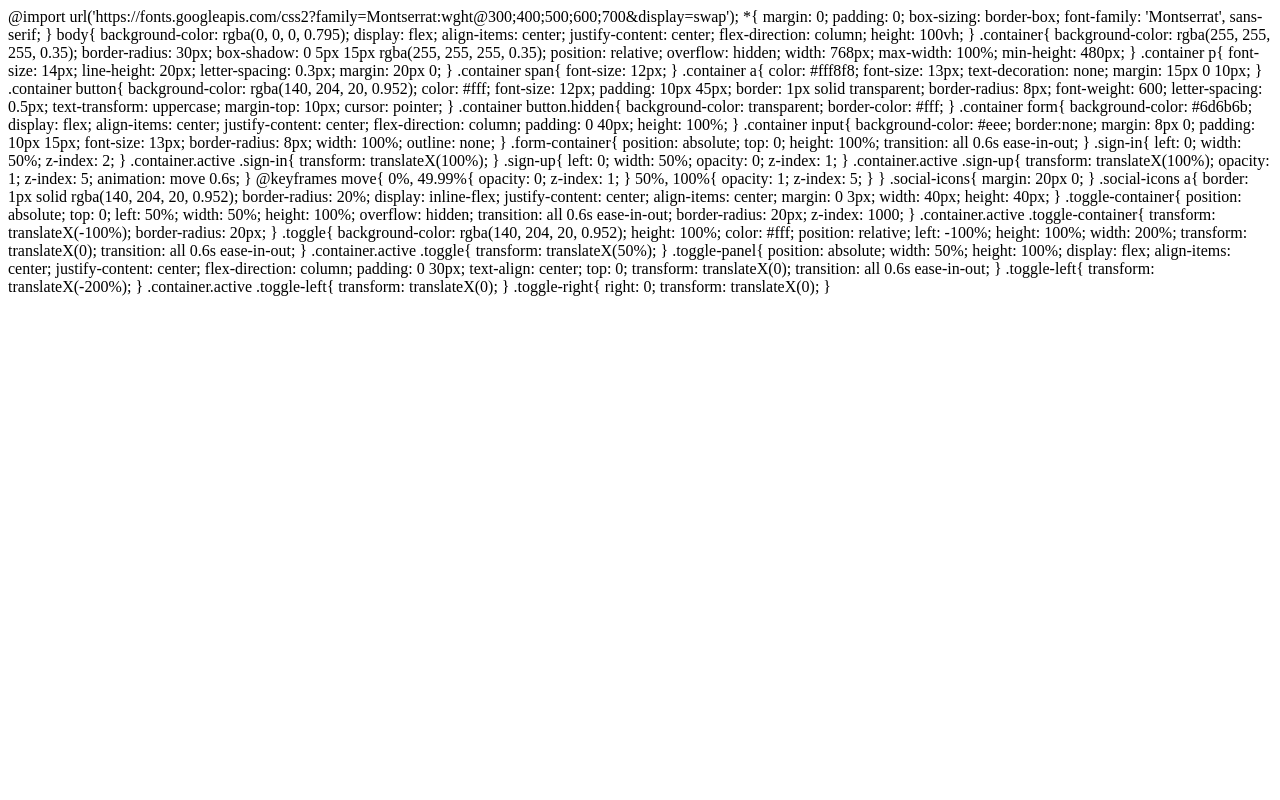
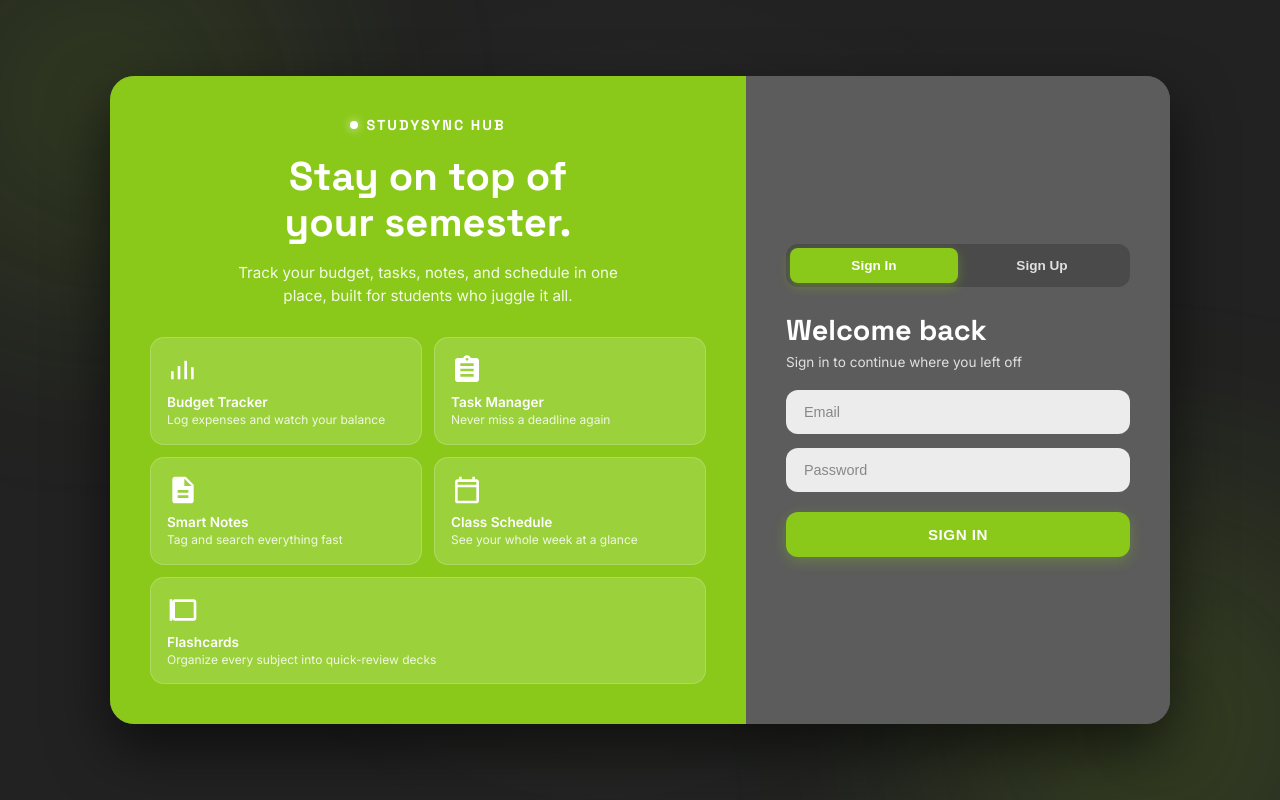
Before and after one commit to StudySyncTeam/Initial-StudySync-project, a Flask app: template templates/index.html in a window 1280 px wide. Run offline with Flask 3, Linux system fonts and the light colour scheme; the template is opened without the code that fills it, so the values that code supplies are empty.

Commit message:
Update dashboard styling, script logic, and index page

```diff
--- a/static/css/style.css
+++ b/static/css/style.css
@@ -1,3 +1,5 @@
+@import url('https://fonts.googleapis.com/css2?family=Space+Grotesk:wght@500;700&family=Inter:wght@400;500;600&display=swap');
+
 /* ==========================================================================
    1. RESET & DESIGN SYSTEM VARIABLES
    ========================================================================== */
--- a/templates/index.html
+++ b/templates/index.html
@@ -1,204 +1,99 @@
-@import url('https://fonts.googleapis.com/css2?family=Montserrat:wght@300;400;500;600;700&display=swap');
+<!DOCTYPE html>
+<html lang="en">
+<head>
+  <meta charset="UTF-8">
+  <meta name="viewport" content="width=device-width, initial-scale=1.0">
+  <title>StudySync Hub — Sign In</title>
+  <link rel="stylesheet" href="style.css">
+</head>
+<body>
 
-*{
-    margin: 0;
-    padding: 0;
-    box-sizing: border-box;
-    font-family: 'Montserrat', sans-serif;
-}
+  <div id="particles"></div>
+  <div class="bg-blob blob1"></div>
+  <div class="bg-blob blob2"></div>
+  <div class="bg-blob blob3"></div>
+  <div class="spotlight"></div>
 
-body{
-    background-color: rgba(0, 0, 0, 0.795);
-    display: flex;
-    align-items: center;
-    justify-content: center;
-    flex-direction: column;
-    height: 100vh;
-}
+  <div class="stage-wrap">
+    <div class="stage">
 
-.container{
-    background-color: rgba(255, 255, 255, 0.35);
-    border-radius: 30px;
-    box-shadow: 0 5px 15px rgba(255, 255, 255, 0.35);
-    position: relative;
-    overflow: hidden;
-    width: 768px;
-    max-width: 100%;
-    min-height: 480px;
-}
+      <!-- Left: showcase / feature panel -->
+      <section class="showcase">
+        <div class="brand"><span class="dot"></span>STUDYSYNC HUB</div>
+        <h1>Stay on top of<br>your semester.</h1>
+        <p class="lede">Track your budget, tasks, notes, and schedule in one place, built for students who juggle it all.</p>
 
-.container p{
-    font-size: 14px;
-    line-height: 20px;
-    letter-spacing: 0.3px;
-    margin: 20px 0;
-}
+        <div class="bento">
+          <div class="tilt-card bento-item">
+            <div class="ic">
+              <svg viewBox="0 0 24 24"><path d="M5 19h-2v-6h2v6zm5 0h-2v-10h2v10zm5 0h-2v-14h2v14zm5 0h-2v-9h2v9z"/></svg>
+            </div>
+            <div class="t">Budget Tracker</div>
+            <div class="d">Log expenses and watch your balance</div>
+          </div>
 
-.container span{
-    font-size: 12px;
-}
+          <div class="tilt-card bento-item">
+            <div class="ic">
+              <svg viewBox="0 0 24 24"><path d="M19 3h-4.18C14.4 1.84 13.3 1 12 1s-2.4.84-2.82 2H5c-1.1 0-2 .9-2 2v14c0 1.1.9 2 2 2h14c1.1 0 2-.9 2-2V5c0-1.1-.9-2-2-2zm-7 0c.55 0 1 .45 1 1s-.45 1-1 1-1-.45-1-1 .45-1 1-1zm5 14H7v-2h10v2zm0-4H7v-2h10v2zm0-4H7V7h10v2z"/></svg>
+            </div>
+            <div class="t">Task Manager</div>
+            <div class="d">Never miss a deadline again</div>
+          </div>
 
-.container a{
-    color: #fff8f8;
-    font-size: 13px;
-    text-decoration: none;
-    margin: 15px 0 10px;
-}
+          <div class="tilt-card bento-item">
+            <div class="ic">
+              <svg viewBox="0 0 24 24"><path d="M14 2H6c-1.1 0-1.99.9-1.99 2L4 20c0 1.1.89 2 1.99 2H18c1.1 0 2-.9 2-2V8l-6-6zm2 16H8v-2h8v2zm0-4H8v-2h8v2zm-3-5V3.5L18.5 9H13z"/></svg>
+            </div>
+            <div class="t">Smart Notes</div>
+            <div class="d">Tag and search everything fast</div>
+          </div>
 
-.container button{
-    background-color: rgba(140, 204, 20, 0.952);
-    color: #fff;
-    font-size: 12px;
-    padding: 10px 45px;
-    border: 1px solid transparent;
-    border-radius: 8px;
-    font-weight: 600;
-    letter-spacing: 0.5px;
-    text-transform: uppercase;
-    margin-top: 10px;
-    cursor: pointer;
-}
+          <div class="tilt-card bento-item">
+            <div class="ic">
+              <svg viewBox="0 0 24 24"><path d="M19 4h-1V2h-2v2H8V2H6v2H5c-1.11 0-1.99.9-1.99 2L3 20c0 1.1.89 2 2 2h14c1.1 0 2-.9 2-2V6c0-1.1-.9-2-2-2zm0 16H5V10h14v10zm0-12H5V6h14v2z"/></svg>
+            </div>
+            <div class="t">Class Schedule</div>
+            <div class="d">See your whole week at a glance</div>
+          </div>
 
-.container button.hidden{
-    background-color: transparent;
-    border-color: #fff;
-}
+          <div class="tilt-card bento-item wide">
+            <div class="ic">
+              <svg viewBox="0 0 24 24"><path d="M2 4v16h2V4H2zm18 0H6c-1.1 0-2 .9-2 2v12c0 1.1.9 2 2 2h14c1.1 0 2-.9 2-2V6c0-1.1-.9-2-2-2zm0 14H6V6h14v12z"/></svg>
+            </div>
+            <div class="t">Flashcards</div>
+            <div class="d">Organize every subject into quick-review decks</div>
+          </div>
+        </div>
+      </section>
 
-.container form{
-    background-color: #6d6b6b;
-    display: flex;
-    align-items: center;
-    justify-content: center;
-    flex-direction: column;
-    padding: 0 40px;
-    height: 100%;
-}
+      <!-- Right: auth panel -->
+      <section class="auth-panel">
+        <div class="tabs">
+          <button type="button" id="tab-signin" class="active">Sign In</button>
+          <button type="button" id="tab-signup">Sign Up</button>
+        </div>
 
-.container input{
-    background-color: #eee;
-    border:none;
-    margin: 8px 0;
-    padding: 10px 15px;
-    font-size: 13px;
-    border-radius: 8px;
-    width: 100%;
-    outline: none;
-}
+        <form id="form-signin" class="auth-form active">
+          <h1>Welcome back</h1>
+          <span>Sign in to continue where you left off</span>
+          <input type="email" placeholder="Email" required>
+          <input type="password" placeholder="Password" required>
+          <button type="submit" class="btn-submit">Sign In</button>
+        </form>
 
-.form-container{
-    position: absolute;
-    top: 0;
-    height: 100%;
-    transition: all 0.6s ease-in-out;
-}
+        <form id="form-signup" class="auth-form">
+          <h1>Create account</h1>
+          <span>Start organizing your semester today</span>
+          <input type="text" placeholder="Full Name" required>
+          <input type="email" placeholder="Email" required>
+          <input type="password" placeholder="Password" required>
+          <button type="submit" class="btn-submit">Sign Up</button>
+        </form>
+      </section>
 
-.sign-in{
-    left: 0;
-    width: 50%;
-    z-index: 2;
-}
+    </div>
+  </div>
 
-.container.active .sign-in{
-    transform: translateX(100%);
-}
-
-.sign-up{
-    left: 0;
-    width: 50%;
-    opacity: 0;
-    z-index: 1;
-}
-
-.container.active .sign-up{
-    transform: translateX(100%);
-    opacity: 1;
-    z-index: 5;
-    animation: move 0.6s;
-}
-
-@keyframes move{
-    0%, 49.99%{
-        opacity: 0;
-        z-index: 1;
-    }
-    50%, 100%{
-        opacity: 1;
-        z-index: 5;
-    }
-}
-
-.social-icons{
-    margin: 20px 0;
-}
-
-.social-icons a{
-    border: 1px solid rgba(140, 204, 20, 0.952);
-    border-radius: 20%;
-    display: inline-flex;
-    justify-content: center;
-    align-items: center;
-    margin: 0 3px;
-    width: 40px;
-    height: 40px;
-}
-
-.toggle-container{
-    position: absolute;
-    top: 0;
-    left: 50%;
-    width: 50%;
-    height: 100%;
-    overflow: hidden;
-    transition: all 0.6s ease-in-out;
-    border-radius: 20px;
-    z-index: 1000;
-}
-
-.container.active .toggle-container{
-    transform: translateX(-100%);
-    border-radius: 20px;
-}
-
-.toggle{
-    background-color: rgba(140, 204, 20, 0.952);
-    height: 100%;
-    color: #fff;
-    position: relative;
-    left: -100%;
-    height: 100%;
-    width: 200%;
-    transform: translateX(0);
-    transition: all 0.6s ease-in-out;
-}
-
-.container.active .toggle{
-    transform: translateX(50%);
-}
-
-.toggle-panel{
-    position: absolute;
-    width: 50%;
-    height: 100%;
-    display: flex;
-    align-items: center;
-    justify-content: center;
-    flex-direction: column;
-    padding: 0 30px;
-    text-align: center;
-    top: 0;
-    transform: translateX(0);
-    transition: all 0.6s ease-in-out;
-}
-
-.toggle-left{
-    transform: translateX(-200%);
-}
-
-.container.active .toggle-left{
-    transform: translateX(0);
-}
-
-.toggle-right{
-    right: 0;
-    transform: translateX(0);
-}
+  <script src="app.js"></script>
+</body>
+</html>
```
Also changed, not shown: static/js/script.js (+12 -7 lines).
